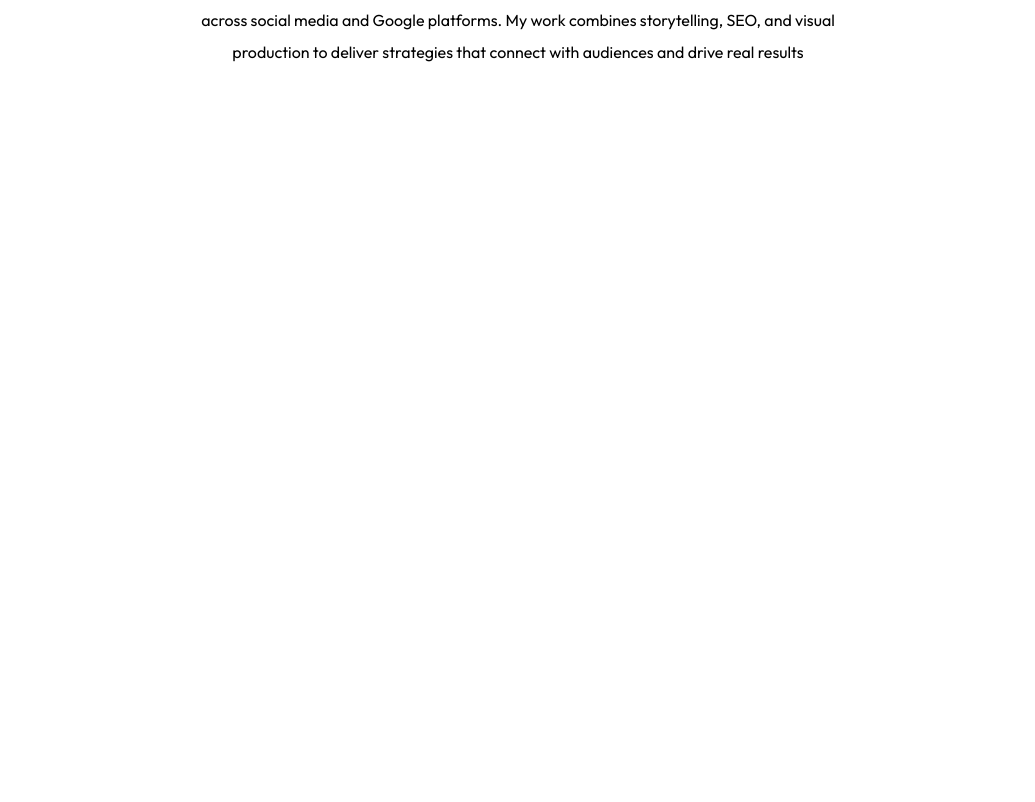
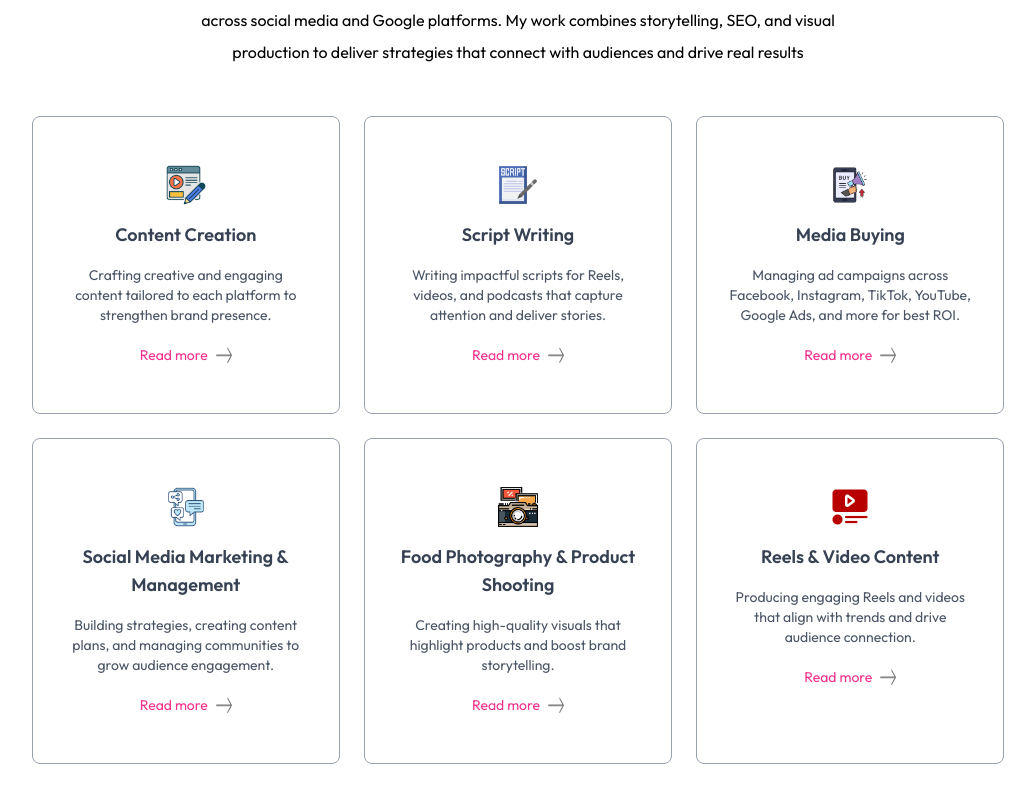
Before and after one commit to MariamHammouda/Aya-Portfolio, a Next.js app: page / in a window 1280 px wide. Shown: the part 2149-2951 px from the top of the page, without its empty margins (122-1157 px from the left). Before the commit the page ends 2345 px from the top, so only its background shows below. Built offline with nearby package versions, Linux system fonts and the light colour scheme; a web font is replaced by a local one.

Commit message:
last commit

```diff
--- a/src/app/components/Services.jsx
+++ b/src/app/components/Services.jsx
@@ -1,4 +1,7 @@
 import React from "react";
+import Image from "next/image";
+
+import {serviceData} from '../data/serviceData.js'
 
 const Services = () => {
   return (
@@ -12,8 +15,43 @@ const Services = () => {
         that connect with audiences and drive real results
       </p>
 
-      <div className="grid grid-cols-4 gap-6 my-10">
+      <div className="grid grid-cols-1 sm:grid-cols-2 lg:grid-cols-3 gap-6 my-10">
+        {serviceData.map(({icon, title, description, link}, index) => (
+          <div
+            key={index}
+            className="border border-gray-400 rounded-lg px-8 py-12 hover:shadow-black hover:-translate-y-1 duration-500 cursor-pointer hover:bg-[var(--color-light-hover)] hover:border-[var(--color-light-hover)] group"
+          >
+            <Image
+              src={icon}
+              alt={title}
+              width={50}
+              height={50}
+              className="w-10 h-10 mb-4 mx-auto"
+            />
 
+            <h3 className="text-lg my-4 text-gray-700 font-semibold text-center group-hover:text-gray-800">
+              {title}
+            </h3>
+
+            <p className="text-sm text-gray-600 leading-5 text-center group-hover:text-gray-700">
+              {description}
+            </p>
+
+            <a
+              href={link}
+              className="flex items-center justify-center gap-2 text-sm mt-5 text-[#F2308D] hover:text-[#bd266e] transition-colors"
+            >
+              Read more
+              <Image
+                src="/images/icons/right-arrow.png"
+                alt="Arrow"
+                width={16}
+                height={16}
+                className="w-4 h-4"
+              />
+            </a>
+          </div>
+        ))}
       </div>
     </div>
   );
```
